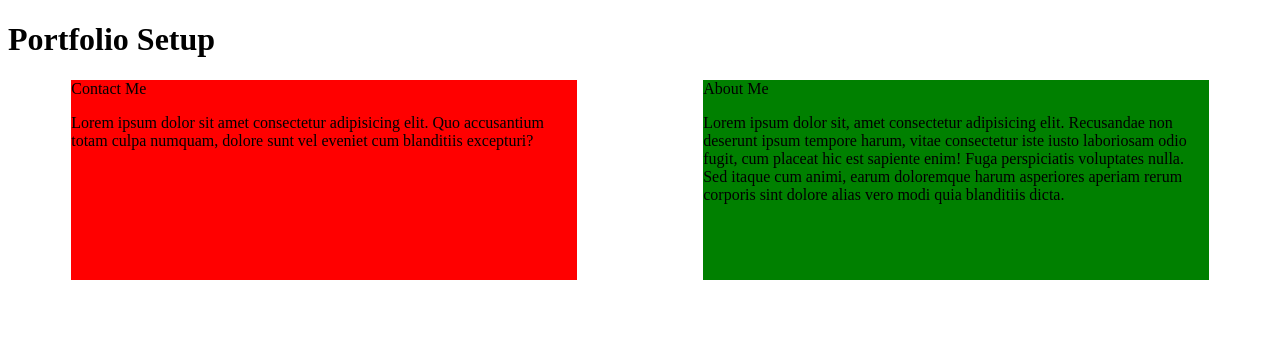
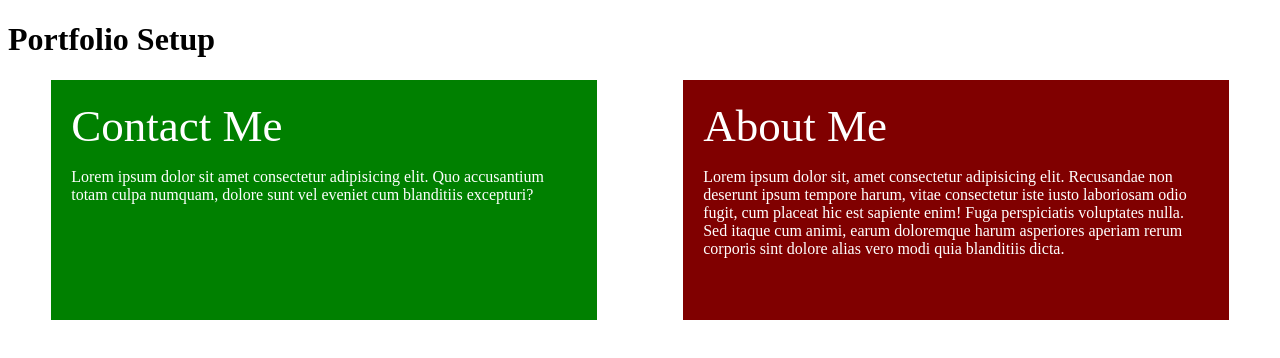
Before and after one commit to sharma-harshita/ns-portfolio, a plain HTML site: page index.html in a window 1280 px wide. Drawn offline with Linux system fonts and the light colour scheme.

Commit message:
finished footer

```diff
--- a/index.html
+++ b/index.html
@@ -14,7 +14,7 @@
             <p>Lorem ipsum dolor sit amet consectetur adipisicing elit. Quo accusantium totam culpa numquam, dolore sunt vel eveniet cum blanditiis excepturi?</p>
         </div>
         <div class="footer-section-element box2">
-            <span class="footer-section-desc">About Me</span>
+            <span class="footer-section-heading">About Me</span>
             <p>Lorem ipsum dolor sit, amet consectetur adipisicing elit. Recusandae non deserunt ipsum tempore harum, vitae consectetur iste iusto laboriosam odio fugit, cum placeat hic est sapiente enim! Fuga perspiciatis voluptates nulla. Sed itaque cum animi, earum doloremque harum asperiores aperiam rerum corporis sint dolore alias vero modi quia blanditiis dicta.</p>
         </div>
     </section>
--- a/style.css
+++ b/style.css
@@ -1,17 +1,23 @@
 .footer-section{
     display: flex;
     justify-content: space-around;
+    color: white;
 }
 
 .footer-section-element{
     height: 200px;
     width: 40%;
+    padding: 20px;
 }
 
 .box1{
-    background-color: red;
+    background-color: green;
 }
 
 .box2{
-    background-color: green;
+    background-color: maroon;
 }
+
+.footer-section-heading{
+    font-size: 45px;
+}
```
